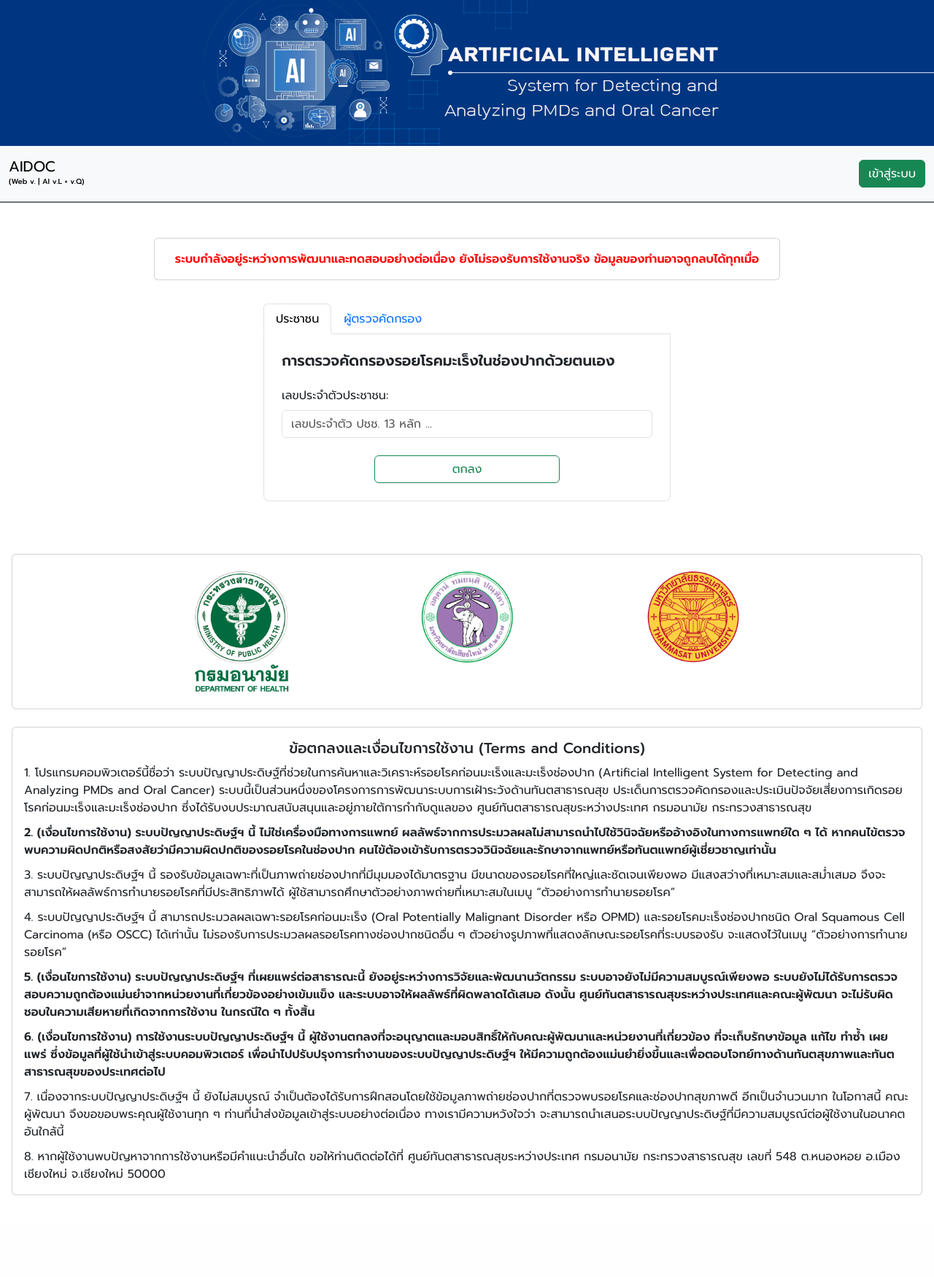
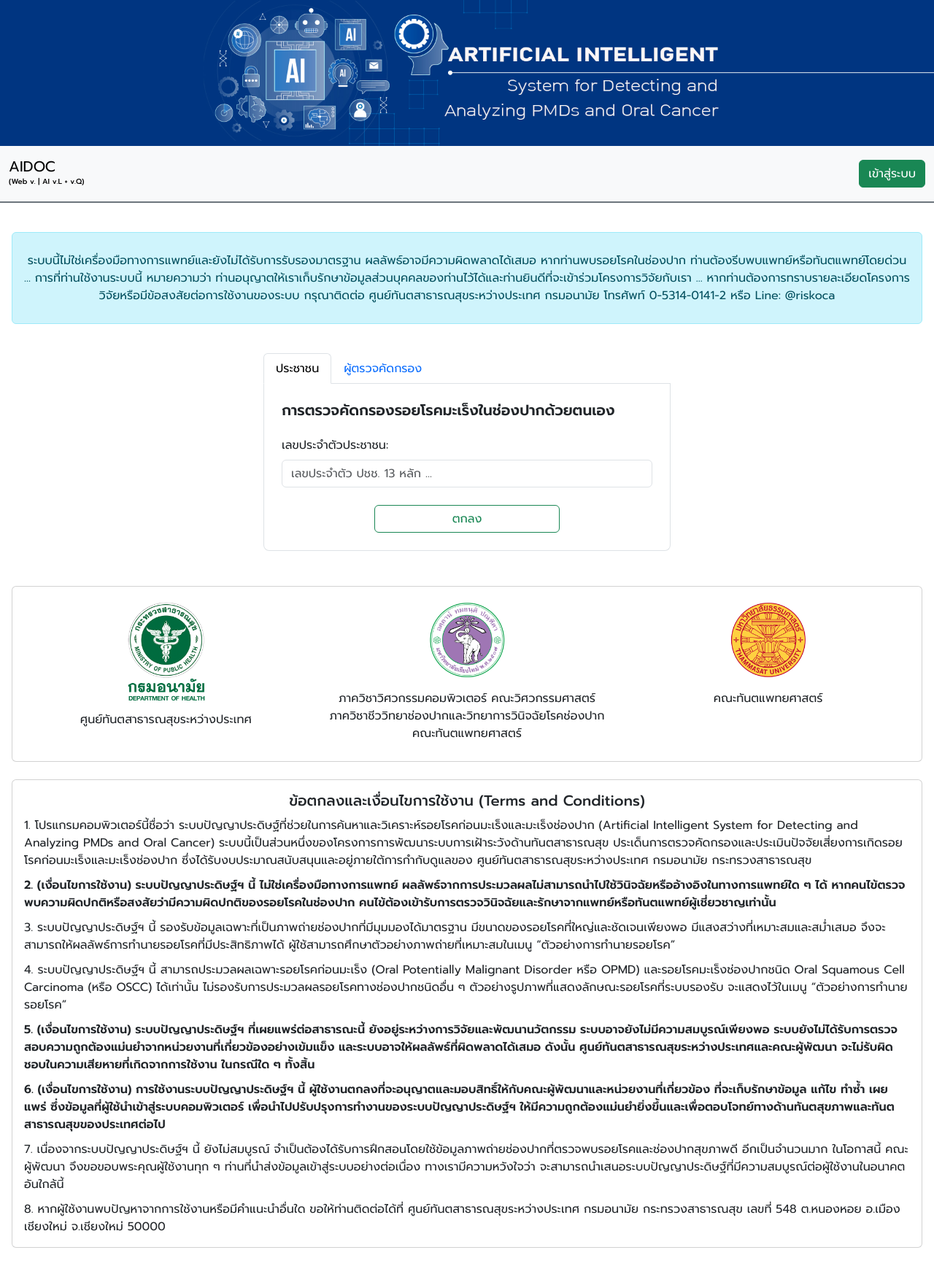
Before and after one commit to BezTTTT/aidoc, a Flask app: page / in a window 1280 px wide. Shown: the whole page at 73% size. Before the commit the page ends 1638 px from the top, so only its background shows below. Run offline with Flask 3, Linux system fonts and the light colour scheme; some libraries are stand-ins or nearby versions; some web fonts are replaced.

Commit message:
Edit front page info and logos for launching the application to the public on Monday Complete the register_later features on admin system

```diff
--- a/aidoc/templates/patient_login.html
+++ b/aidoc/templates/patient_login.html
@@ -31,22 +31,29 @@
 </div>
 {% else %}
 
-  <div class="row d-flex justify-content-center py-2">
-    <div class="card" style="width: auto; color:red ">
-      <div class="card-body">
-        <b>ระบบกำลังอยู่ระหว่างการพัฒนาและทดสอบอย่างต่อเนื่อง ยังไม่รองรับการใช้งานจริง ข้อมูลของท่านอาจถูกลบได้ทุกเมื่อ</b> <br>
-      </div>
+<div class="d-flex justify-content-center align-items-center">
+  <div class="alert alert-info d-flex align-items-center" role="alert">
+    <p class="text-center">
+      ระบบนี้ไม่ใช่เครื่องมือทางการแพทย์และยังไม่ได้รับการรับรองมาตรฐาน ผลลัพธ์อาจมีความผิดพลาดได้เสมอ
+      หากท่านพบรอยโรคในช่องปาก ท่านต้องรีบพบแพทย์หรือทันตแพทย์โดยด่วน ...
+      การที่ท่านใช้งานระบบนี้ หมายความว่า
+      ท่านอนุญาตให้เราเก็บรักษาข้อมูลส่วนบุคคลของท่านไว้ได้และท่านยินดีที่จะเข้าร่วมโครงการวิจัยกับเรา ...
+      หากท่านต้องการทราบรายละเอียดโครงการวิจัยหรือมีข้อสงสัยต่อการใช้งานของระบบ กรุณาติดต่อ
+      ศูนย์ทันตสาธารณสุขระหว่างประเทศ กรมอนามัย โทรศัพท์ 0-5314-0141-2 หรือ Line: @riskoca
+    </p>
   </div>
 </div>
 
 <div class="container-sm py-4">
   <nav class="m-auto loginContainer p-0">
     <div class="nav nav-tabs" id="nav-tab" role="tablist">
-        <span class="nav-item nav-link active" id="login-patient-tab" data-toggle="tab" role="button" aria-controls="nav-patient" onclick="toggleLoginMode('patient')">
+      <span class="nav-item nav-link active" id="login-patient-tab" data-toggle="tab" role="button"
+        aria-controls="nav-patient" onclick="toggleLoginMode('patient')">
         ประชาชน
       </span>
 
-        <span class="nav-item nav-link" id="login-osm-tab" data-toggle="tab" role="button" aria-controls="nav-osm" onclick="toggleLoginMode('osm')">
+      <span class="nav-item nav-link" id="login-osm-tab" data-toggle="tab" role="button" aria-controls="nav-osm"
+        onclick="toggleLoginMode('osm')">
         ผู้ตรวจคัดกรอง
       </span>
     </div>
@@ -54,12 +61,14 @@
 
   <div class="m-auto loginContainer border border-top-0 p-4 rounded-bottom-3">
     <div class="card-body">
-        <form id="form-patient" action="/login/patient" method="post" enctype="multipart/form-data" style="display: block;">
+      <form id="form-patient" action="/login/patient" method="post" enctype="multipart/form-data"
+        style="display: block;">
         <h5 class="card-title fw-bold">การตรวจคัดกรองรอยโรคมะเร็งในช่องปากด้วยตนเอง</h5>
         <div class="my-4">
           <div class="form-group">
             <label class="mr-sm-2 mb-2">เลขประจำตัวประชาชน: </label>
-              <input type="text" class="form-control" placeholder="เลขประจำตัว ปชช. 13 หลัก ..." name="national_id" maxlength="13" required>
+            <input type="text" class="form-control" placeholder="เลขประจำตัว ปชช. 13 หลัก ..." name="national_id"
+              maxlength="13" required>
           </div>
         </div>
         <div class="row">
@@ -74,12 +83,14 @@
         <div class="my-4">
           <div class="form-group">
             <label class="mr-sm-2 mb-2">เลขประจำตัวประชาชน: </label>
-              <input type="text" class="form-control" placeholder="เลขประจำตัว ปชช. 13 หลัก ..." name="osm_national_id" maxlength="13" required>
+            <input type="text" class="form-control" placeholder="เลขประจำตัว ปชช. 13 หลัก ..." name="osm_national_id"
+              maxlength="13" required>
           </div>
           <div class="form-group mt-3">
             <label class="mr-sm-2 mb-2">เบอร์โทรศัพท์:</label>
             <div class="d-flex">
-                <input type="text" class="form-control" placeholder="เบอร์โทรศัพท์..." name="osm_phone" maxlength="10" required>
+              <input type="text" class="form-control" placeholder="เบอร์โทรศัพท์..." name="osm_phone" maxlength="10"
+                required>
             </div>
           </div>
         </div>
@@ -95,7 +106,6 @@
     </div>
   </div>
 </div>
-  <br>
 {% endif %}
 {% include 'terms_footer.html' %}
 {% endblock %}
--- a/aidoc/templates/terms_footer.html
+++ b/aidoc/templates/terms_footer.html
@@ -1,17 +1,28 @@
-<div class="card my-4" style="width: 100%;">
-    <div class="card-body d-flex justify-content-evenly">
-        <div class="row d-flex justify-content-center">
-            <div class="col-md-3 d-flex justify-content-evenly">
-                <img src="{{ url_for('static', filename='logos/doh.png') }}" class="card d-flex justify-content-center"
-                    style="width: 50%;height: auto;border:0;" >
+<div class="card my-4 w-100">
+    <div class="card-body">
+        <div class="row">
+                <div class="col-md-4 text-center">
+                    <a href="/about">
+                        <img src="{{ url_for('static', filename='logos/doh.png') }}" class="img-fluid d-block mx-auto"
+                            style="width: 30%; border: 0;" alt="Department of Health">
+                    </a>
+                    <p class="mt-2">ศูนย์ทันตสาธารณสุขระหว่างประเทศ</p>
+                </div>
+            </a>
+            <div class="col-md-4 text-center">
+                <a href="/about">
+                    <img src="{{ url_for('static', filename='logos/cmu.png') }}" class="img-fluid d-block mx-auto"
+                        style="width: 30%; border: 0;" alt="Chiang Mai University">
+                </a>
+                <p class="mt-2">ภาควิชาวิศวกรรมคอมพิวเตอร์ คณะวิศวกรรมศาสตร์ <br>
+                    ภาควิชาชีววิทยาช่องปากและวิทยาการวินิจฉัยโรคช่องปาก คณะทันตแพทยศาสตร์</p>
             </div>
-            <div class="col-md-3 d-flex justify-content-around">
-                <img src="{{ url_for('static', filename='logos/cmu.png') }}" class="card d-flex justify-content-center"
-                    style="width: 50%;height: auto;border:0;">
-            </div>
-            <div class="col-md-3 d-flex justify-content-around">
-                <img src="{{ url_for('static', filename='logos/thammasat.png') }}" class="card d-flex justify-content-center"
-                    style="width: 50%;height: auto;border:0;">
+            <div class="col-md-4 text-center">
+                <a href="/about">
+                    <img src="{{ url_for('static', filename='logos/thammasat.png') }}" class="img-fluid d-block mx-auto"
+                        style="width: 30%; border: 0;" alt="Thammasat University">
+                </a>
+                <p class="mt-2">คณะทันตแพทยศาสตร์</p>
             </div>
         </div>
     </div>
--- a/aidoc/user.py
+++ b/aidoc/user.py
@@ -69,7 +69,6 @@ def register(role):
         session['register_later']['login_mode'] = request.form.get('login_mode', None)
         session['register_later']['img_id'] = request.form.get('img_id', None)
         session['register_later']['role'] = role
-
         if session['register_later']['order']=='register-osm':
 
             # Check if any user uses the same phone, if yes, use the info as the initial info.
```
Also changed, not shown: aidoc/templates/admin_diagnosis.html (+4 -4 lines), aidoc/templates/dentist_login.html (+9 -8 lines), aidoc/templates/general_login.html (+12 -6 lines), aidoc/templates/terms_footer_en.html (+22 -12 lines), aidoc/webapp.py (+7 -2 lines), aidoc/static/logos/cmu.png, aidoc/static/logos/cmu_en.png, aidoc/static/logos/thammasat.png. Lines whose indentation alone changed are shown as unchanged.
